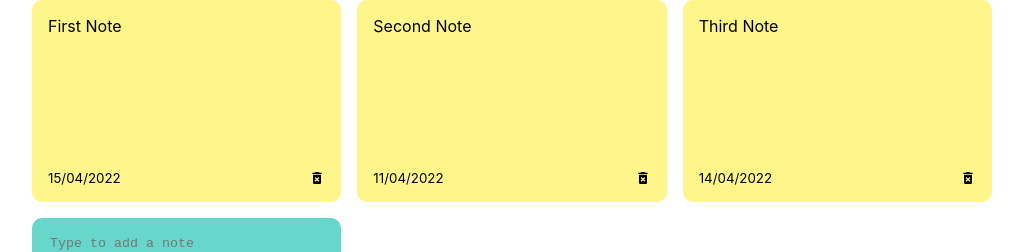
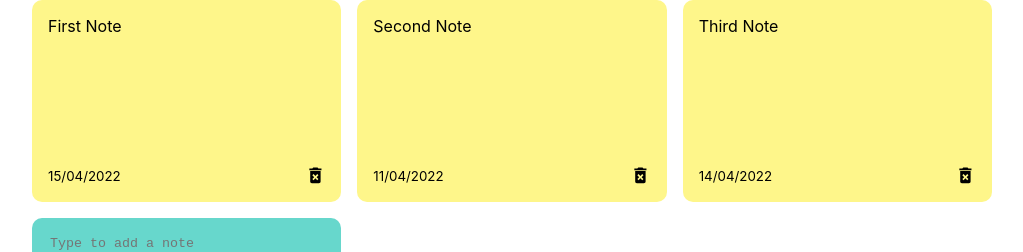
Before and after one commit to ibrahimuzul/react-notes, a React (Create React App) app: page / in a window 1280 px wide. Shown: the top 252 px of the page, without its empty margins (128-1151 px from the left). Built offline with nearby package versions, Linux system fonts and the light colour scheme; the HTML template or start-up script is replaced by a standard one.

Commit message:
Text Limit and Delete Note

```diff
--- a/src/App.js
+++ b/src/App.js
@@ -34,9 +34,18 @@
     setNotes(newNotes);
   }
 
+  const deleteNote=(id)=>{
+    const newNotes = notes.filter((note)=>note.id!==id);
+    setNotes(newNotes);
+  }
+
   return (
     <div className='container'>
-      <NoteList notes={notes} handleAddNote={addNote}></NoteList>
+      <NoteList
+      notes={notes}
+      handleAddNote={addNote}
+      handleDeleteNote={deleteNote}
+      ></NoteList>
     </div>
   );
 }
--- a/src/Components/AddNote.js
+++ b/src/Components/AddNote.js
@@ -2,10 +2,13 @@
 
 const AddNote = ({handleAddNote}) => {
     const [ noteText, setNoteText ] = useState('');
+    const characterLimit = 200;
 
     const handleChange = (event) => {
         //console.log(event.target.value);
-        setNoteText(event.target.value);
+        if(characterLimit-event.target.value.length >=0 ){
+            setNoteText(event.target.value);
+        }
     }
 
     const handleSaveClick = () =>{
@@ -26,7 +29,7 @@
 
             </textarea>
             <div className="note-footer">
-                <small>200 Remaining</small>
+                <small>{characterLimit-noteText.length} Remaining</small>
                 <button className="save" onClick={handleSaveClick}>Save</button>
             </div>
         </div>
--- a/src/Components/Note.js
+++ b/src/Components/Note.js
@@ -1,12 +1,16 @@
-import {MdDeleteForever} from 'react-icons/md';
+import { MdDeleteForever } from 'react-icons/md';
 
-const Note =({ id, text, date })=>{
+const Note = ({ id, text, date, handleDeleteNote }) => {
     return (
         <div className='note'>
             <span>{text}</span>
             <div className='note-footer'>
                 <small>{date}</small>
-                <MdDeleteForever className='delete-icon'></MdDeleteForever>
+                <MdDeleteForever
+                    className='delete-icon'
+                    onClick={() => handleDeleteNote(id)}
+                    size='1.3em'
+                ></MdDeleteForever>
             </div>
         </div>
     )
--- a/src/Components/NotesList.js
+++ b/src/Components/NotesList.js
@@ -1,13 +1,16 @@
 import Note from './Note';
 import AddNote from './AddNote';
 
-const NotesList = ({ notes, handleAddNote }) => {
+const NotesList = ({ notes, handleAddNote, handleDeleteNote }) => {
     return (
         <div className="notes-list">
             {notes.map((note) =>
-                <Note key={note.id} id={note.id} text={note.text} date={note.date}/>
+                <Note key={note.id} id={note.id} text={note.text} date={note.date}
+                handleDeleteNote={handleDeleteNote}/>
             )}
-            <AddNote handleAddNote={handleAddNote}></AddNote>
+            <AddNote
+            handleAddNote={handleAddNote}
+            ></AddNote>
         </div>
     );
 }
--- a/src/index.css
+++ b/src/index.css
@@ -47,7 +47,7 @@
   padding: 5px 10px 5px 10px;
 }
 
-.save:hover{
+.save:hover {
   background-color: #ededed;
   cursor: pointer;
 }
@@ -60,6 +60,7 @@
   display: flex;
   flex-direction: column;
   justify-content: space-between;
+  white-space: pre-wrap;
 }
 
 .note-footer {
@@ -67,3 +68,7 @@
   align-items: center;
   justify-content: space-between;
 }
+
+.delete-icon {
+  cursor: pointer;
+}
```
